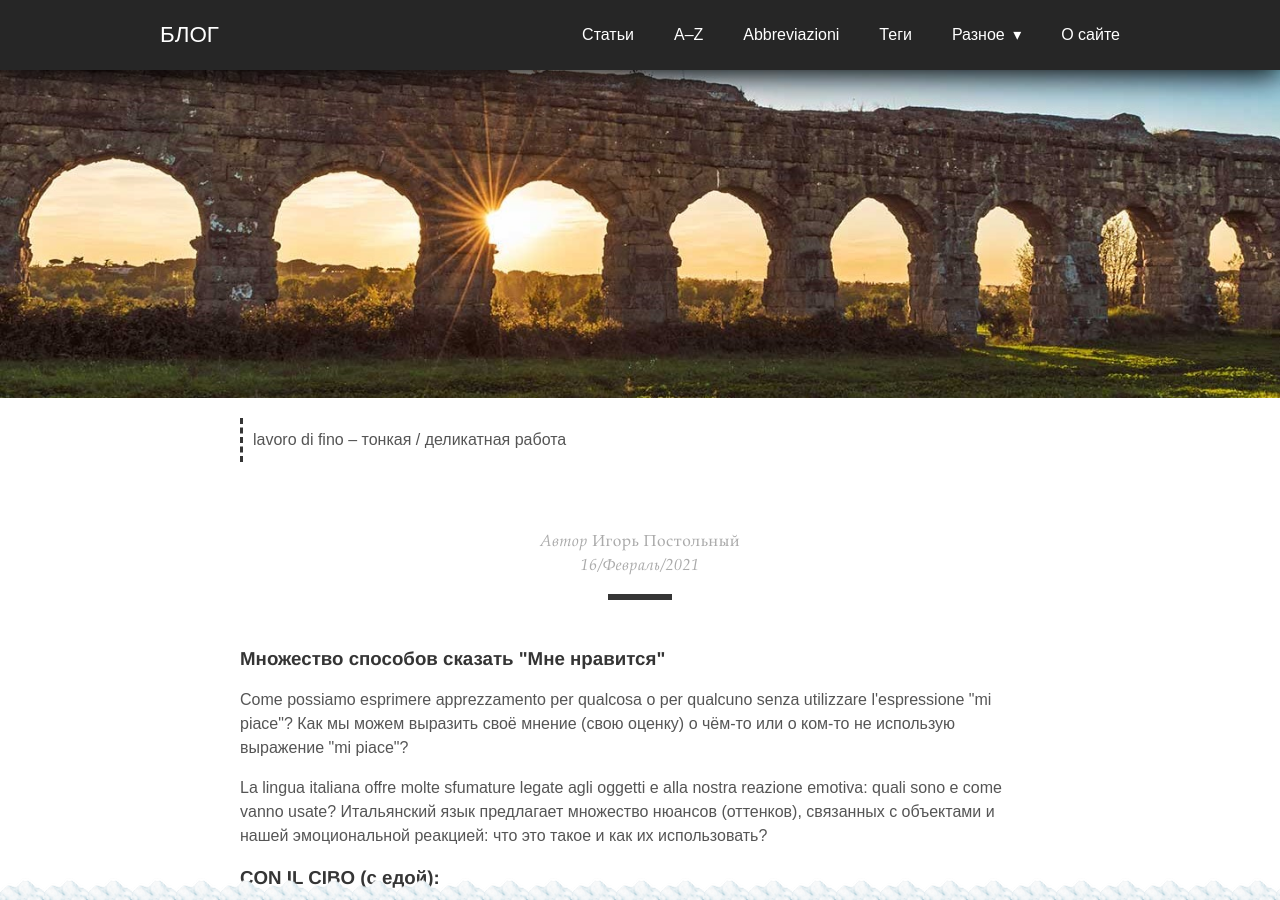
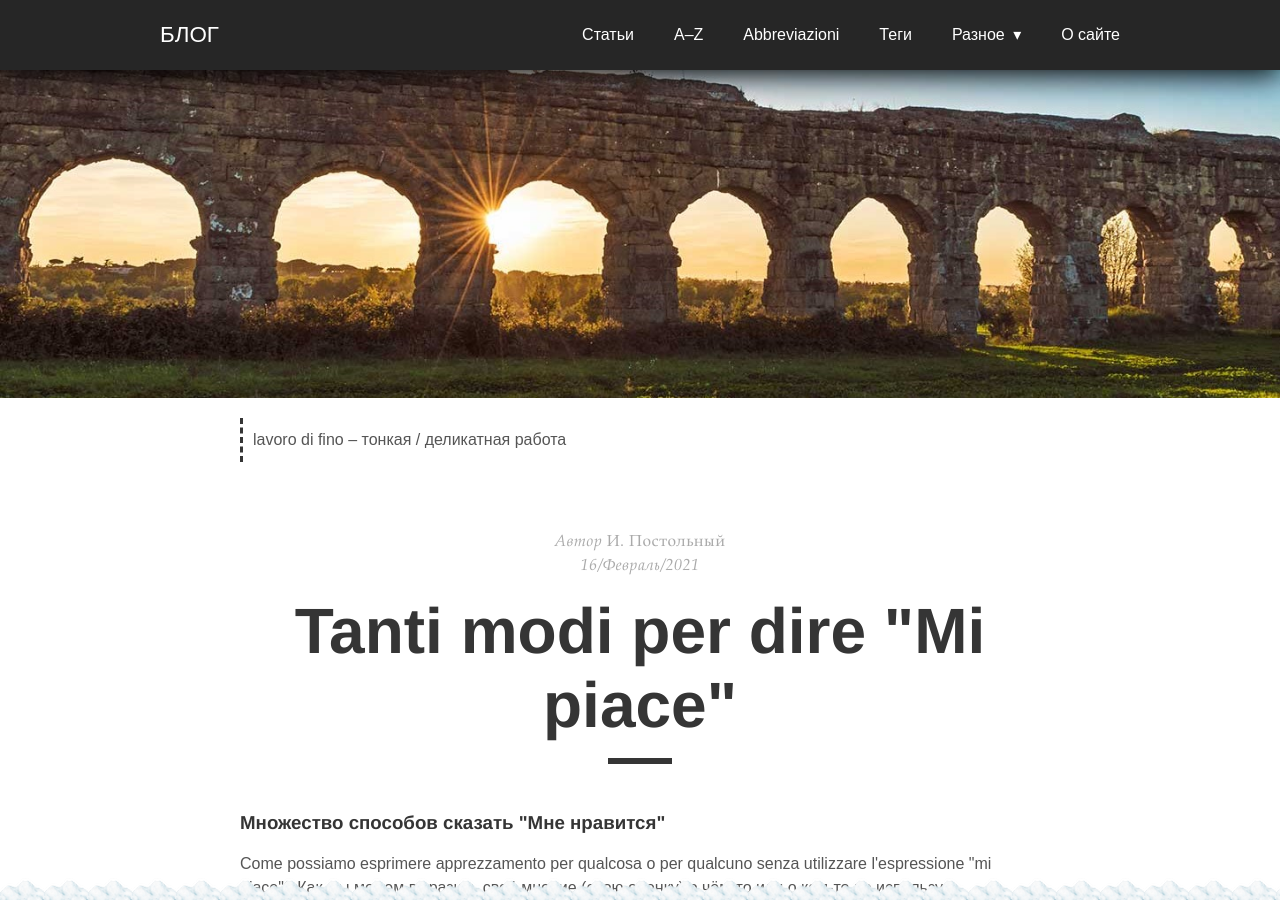
Before and after one commit to postolny/postolny.github.io, a Jekyll site: the page built from _posts/2021-02-16-tanti-modi-per-dire-mi-piace.md, in a window 1280 px wide and 900 px high. Built offline with Jekyll 4.4.1, drawn with Linux system fonts in a browser that asks for light colours; nearby versions of some CDN libraries; our own code applies the rules of GitHub Pages for plain Markdown files.

Commit message:
Update 2021-02-16-tanti-modi-per-dire-mi-piace.md

```diff
--- a/_posts/2021-02-16-tanti-modi-per-dire-mi-piace.md
+++ b/_posts/2021-02-16-tanti-modi-per-dire-mi-piace.md
@@ -1,6 +1,6 @@
 ---
 layout: post
-title: "Tanti modi per dire \"Mi piace"\"
+title: "Tanti modi per dire \"Mi piace\""
 description: "Как мы можем выразить своё мнение о чём-то или о ком-то не использую выражение \"mi piace\"?"
 author: "И. Постольный"
 comments: false
```
